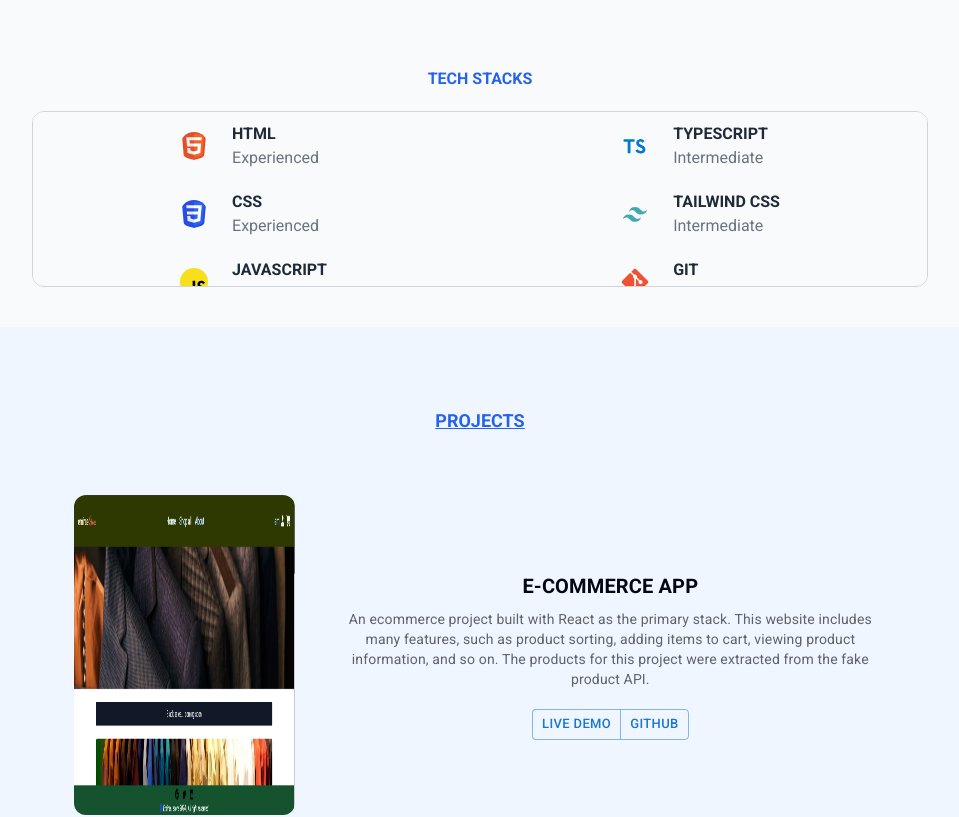
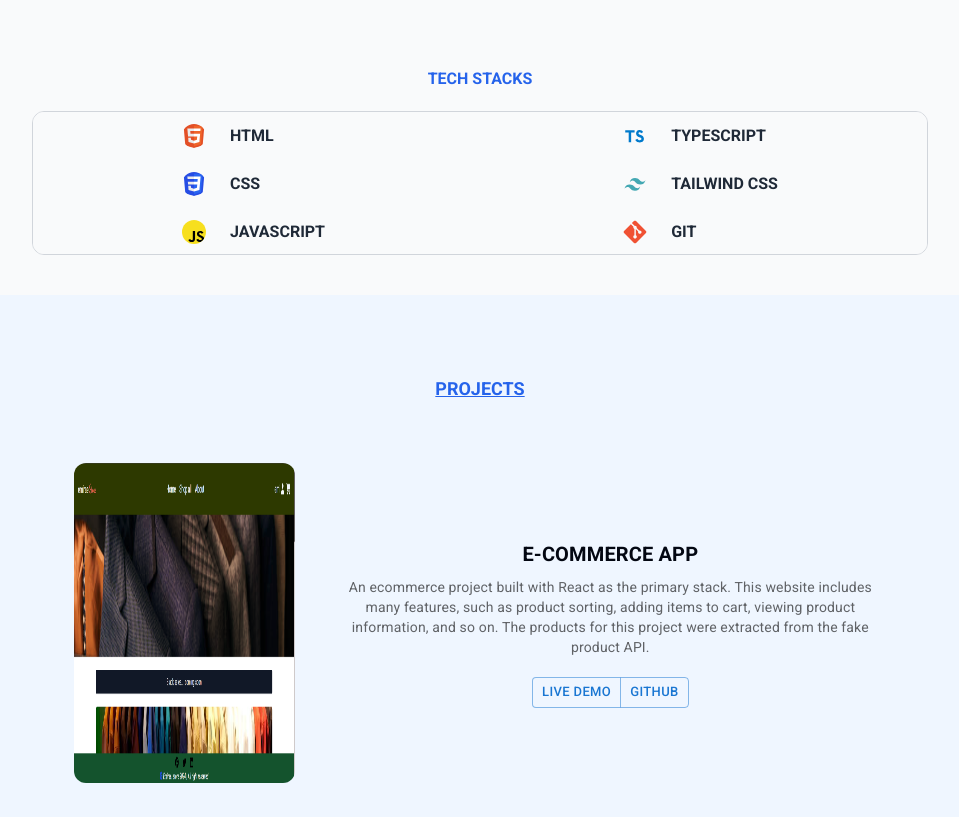
Before and after one commit to Emiraell/my_portfolio, a React (Vite) app: page / in a window 1280 px wide. Shown: the part 1520-2337 px from the top of the page, without its empty margins (160-1119 px from the left). Built offline with nearby package versions, Linux system fonts and the light colour scheme.

Commit message:
changed profile pictures

```diff
--- a/src/pages/sections/Hero.tsx
+++ b/src/pages/sections/Hero.tsx
@@ -2,7 +2,7 @@ import { IconButton } from "@mui/material";
 import { motion } from "framer-motion";
 import LinkedInIcon from "@mui/icons-material/LinkedIn";
 import GitHubIcon from "@mui/icons-material/GitHub";
-import emirael from "../../assets/emira.jpg";
+import emirael from "../../assets/emirae.jpg";
 export default function Hero() {
   return (
     <div
@@ -77,7 +77,7 @@ export default function Hero() {
           {/* scrolling front end text */}
           <div className=" overflow-hidden absolute text-4xl lg:text-7xl md:text-5xl -bottom-32 text-nowrap text-blue-100 font-bold">
             <motion.p
-              className="uppercase"
+              className="uppercase text-nowrap"
               initial={{ x: "90%", opacity: 0 }}
               whileInView={{ opacity: 100 }}
               transition={{ delay: 3.5 }}
--- a/src/pages/sections/contact/Contact.tsx
+++ b/src/pages/sections/contact/Contact.tsx
@@ -4,8 +4,8 @@ export default function Contact() {
   return (
     // contact details
     <div
-      className="text-center py-20  m-auto md:w-[70%] w-[90%] lg:w-full"
-      id="contact bg-gray-50"
+      className="text-center py-20  m-auto md:w-[70%] w-[90%] lg:w-full bg-gray-50"
+      id="contact"
     >
       <div>
         <p className="text-blue-600 uppercase font-bold underline text-lg pb-6">
--- a/src/pages/sections/stacks/StackTemplate.tsx
+++ b/src/pages/sections/stacks/StackTemplate.tsx
@@ -2,7 +2,7 @@ import { motion } from "framer-motion";
 
 // received stack props
 interface StackProps {
-  stack: { name: string; icon: string; level: string };
+  stack: { name: string; icon: string };
 }
 export default function StackTemplate({ stack }: StackProps) {
   return (
@@ -13,7 +13,7 @@ export default function StackTemplate({ stack }: StackProps) {
       transition={{ duration: 0.8, ease: "easeInOut" }}
       viewport={{ once: true }}
     >
-      <div className="w-7 my-3 mx-3">
+      <div className="w-6 my-1 mx-3">
         <img
           src={stack.icon}
           alt={`${stack.name} photo`}
@@ -22,7 +22,6 @@ export default function StackTemplate({ stack }: StackProps) {
       </div>
       <div className=" text-start mx-3">
         <p className=" uppercase text-gray-800 font-bold">{stack.name}</p>
-        <p className=" text-gray-500">{stack.level}</p>
       </div>
     </motion.div>
   );
--- a/src/pages/sections/stacks/TechStack.tsx
+++ b/src/pages/sections/stacks/TechStack.tsx
@@ -10,21 +10,21 @@ import StackTemplate from "./StackTemplate";
 
 export default function TechStack() {
   // tech stacks list
-  const stacks: { name: string; icon: string; level: string }[] = [
-    { name: "html", icon: html, level: "Experienced" },
-    { name: "css", icon: css, level: "Experienced" },
-    { name: "javascript", icon: js, level: "Experienced" },
-    { name: "react", icon: react, level: "Intermediate" },
-    { name: "typescript", icon: ts, level: "Intermediate" },
-    { name: "tailwind css", icon: tailwind, level: "Intermediate" },
-    { name: "Git", icon: git, level: "Intermediate" },
-    { name: "material ui", icon: mui, level: "Intermediate" },
+  const stacks: { name: string; icon: string }[] = [
+    { name: "html", icon: html },
+    { name: "css", icon: css },
+    { name: "javascript", icon: js },
+    { name: "react", icon: react },
+    { name: "typescript", icon: ts },
+    { name: "tailwind css", icon: tailwind },
+    { name: "Git", icon: git },
+    { name: "material ui", icon: mui },
   ];
   return (
     <div id="stack" className=" bg-gray-50 py-20 text-center pb-10">
       <p className="text-blue-600 uppercase font-bold  pb-5"> Tech Stacks</p>
       <div
-        className="h-44 border border-gray-300 m-auto md:w-[70vw] w-[90%]
+        className="h-36 border border-gray-300 m-auto md:w-[70vw] w-[90%]
       bg-gray-50 rounded-xl overflow-y-scroll flex flex-col md:flex-row md:justify-around"
       >
         <div>
```
Also changed, not shown: src/assets/emirael.jpg (deleted).
